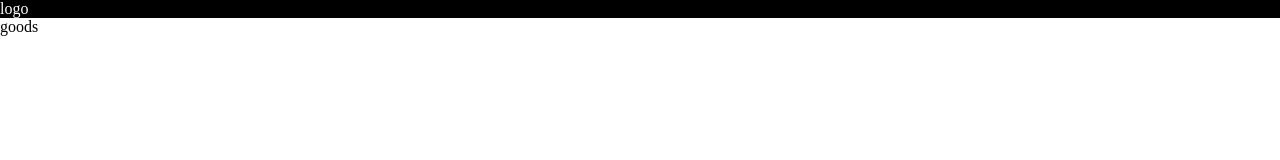
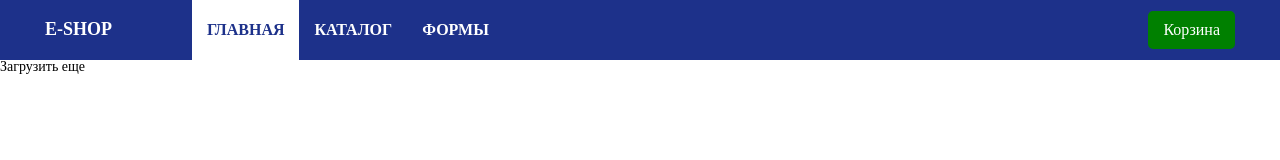
Before and after one commit to kamilkuchaev/js-shop-kamil, a website: page public/index.html in a window 1280 px wide. Drawn offline with nearby package versions, Linux system fonts and the light colour scheme; files that its build step writes are made by us from their sources.

Commit message:
added styles for nullstyle and header

```diff
--- a/public/index.html
+++ b/public/index.html
@@ -1,17 +1,37 @@
-<!doctype html>
+<!DOCTYPE html>
 <html lang="en">
 <head>
   <meta charset="UTF-8">
-  <meta name="viewport"
-        content="width=device-width, user-scalable=no, initial-scale=1.0, maximum-scale=1.0, minimum-scale=1.0">
-  <meta http-equiv="X-UA-Compatible" content="ie=edge">
-  <title>Document</title>
-  <link rel="stylesheet" href="./styles.css">
+  <meta name="viewport" content="width=device-width, initial-scale=1.0">
+  <title>ESHOP</title>
+  <link rel="stylesheet" href="styles/main.css" />
 </head>
 <body>
-<header>logo</header>
-<main>
-  goods
-</main>
+  <header class="header container">
+      <nav class="header__box ">
+        <div class="header__logo">
+          <p>E-SHOP</p>
+        </div>
+        <ul class="header__menu menu">
+          <li class="menu__list"><a href="#" class="menu__link menu__link_active">Главная</a></li>
+          <li class="menu__list"><a href="#" class="menu__link">Каталог</a></li>
+          <li class="menu__list"><a href="#" class="menu__link">Формы</a></li>
+        </ul>
+      </nav>
+      <div>
+        <button class="header__btn">Корзина</button>
+      </div>
+  </header>
+
+  <main>
+    <div class="goods-list"></div>
+    <div class="btn showmore">Загрузить еще</div>
+  </main>
+
+  <footer>
+
+  </footer>
+<!--  <script src="button.js"></script>-->
+<!--  <script src="shop.js"></script>-->
 </body>
 </html>
--- a/public/styles.css
+++ /dev/null
@@ -1,9 +0,0 @@
-* {
-  margin: 0;
-  padding: 0;
-}
-
-header {
-  background: #000;
-  color: #fff;
-}
--- /dev/null
+++ b/public/styles/_nullstyle.scss
@@ -0,0 +1,40 @@
+/*Обнуление*/
+*{
+  padding: 0;
+  margin: 0;
+  border: 0;
+}
+*,*:before,*:after{
+  -moz-box-sizing: border-box;
+  -webkit-box-sizing: border-box;
+  box-sizing: border-box;
+}
+:focus,:active{outline: none;}
+a:focus,a:active{outline: none;}
+
+html {
+  height: 100%;
+  width: 100%;
+  line-height: 1;
+  font-size: 10px;
+  text-align: left;
+  -ms-text-size-adjust: 100%;
+  -moz-text-size-adjust: 100%;
+  -webkit-text-size-adjust: 100%;
+}
+
+body{
+  font-size: 1.4rem;
+}
+input,button,textarea{font-family:inherit;}
+
+input::-ms-clear{display: none;}
+button{cursor: pointer;}
+button::-moz-focus-inner {padding:0;border:0;}
+a, a:visited{text-decoration: none;}
+a:hover{text-decoration: none;}
+ul li{list-style: none;}
+img{vertical-align: top;}
+
+h1,h2,h3,h4,h5,h6{font-size:inherit;font-weight: 700;}
+/*--------------------*/
--- /dev/null
+++ b/public/styles/main.scss
@@ -0,0 +1,65 @@
+@import "nullstyle";
+
+.container {
+  margin: 0 auto;
+  padding-left: 45px;
+  padding-right: 45px;
+}
+
+
+//header
+.header {
+  background: #1D318A;
+  height: 60px;
+  color: #FFFFFF;
+  text-transform: uppercase;
+  font-weight: bold;
+  display: flex;
+  align-items: center;
+  justify-content: space-between;
+
+  &__box {
+    display: flex;
+    align-items: center;
+  }
+
+  &__logo {
+    font-size: 1.8rem;
+    line-height: 120%;
+    margin-right: 8rem;
+  }
+
+  &__menu {
+    display: flex;
+    align-items: center;
+  }
+
+  &__btn {
+    padding: 10px 15px;
+    font-size: 16px;
+    border-radius: 5px;
+    background: green;
+    color: #FFFFFF;
+  }
+}
+
+.menu {
+  &__link {
+    font-size: 1.6rem;
+    line-height: 6rem;
+    height: 6rem;
+    text-decoration: none;
+    color: #FFFFFF;
+    padding: 0 1.5rem;
+    display: block;
+
+    &:hover {
+      background: #FFFFFF;
+      color: #1D318A;
+    }
+    &_active {
+      background: #FFFFFF;
+      color: #1D318A;
+    }
+  }
+}
--- a/script.js
+++ /dev/null
@@ -1,3 +0,0 @@
-const fs = require('fs')
-const text = fs.readFileSync('script.js', 'utf-8')
-console.log(text)
```
Also changed, not shown: server.js (+12 -5 lines), public/styles/_variables.scss (added).
